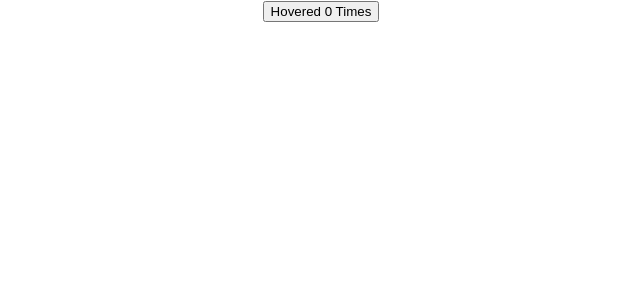
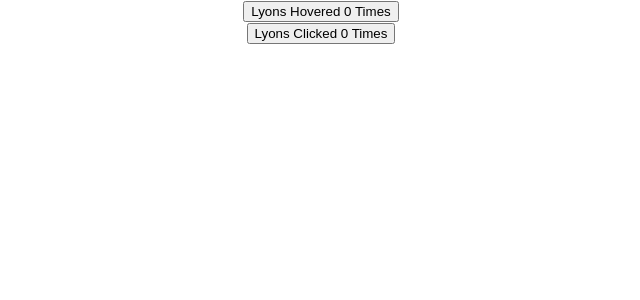
Before and after one commit to lyonsouma/React-Projects, a React (Create React App) app: page / in a window 1280 px wide. Shown: the top 300 px of the page, without its empty margins (319-959 px from the left). Built offline with nearby package versions, Linux system fonts and the light colour scheme.

Commit message:
Using the HOC component

```diff
--- a/src/App.js
+++ b/src/App.js
@@ -22,7 +22,7 @@ import './App.css';
 // import ErrorBoundry from './components/ErrorBoundry';
 // import Hero from './components/Hero';
 // import ClickedCounter from './components/ClickedCounter';
-// import Count from './components/Count2';
+import Count from './components/Count2';
 import Hover from './components/HoverCounter';
 function App() {
   return (
@@ -33,7 +33,7 @@ function App() {
      <Hero heroName="joker"></Hero>
      </ErrorBoundry> */}
    <Hover/>
-   {/* <Count/> */}
+   <Count/>
 {/* <ClickedCounter/> */}
       {/* <Table /> */}
     {/* <Fragment/> */}
--- a/src/components/Count2.js
+++ b/src/components/Count2.js
@@ -1,4 +1,5 @@
 import { Component } from "react";
+import HOC from "./HOC";
 
 class Count extends Component{
     constructor(){
@@ -16,10 +17,10 @@ class Count extends Component{
     render(){
         return(
             <div>
-                <button onClick={this.changeValue}>Clicked {this.state.count} Times</button>
+                <button onClick={this.changeValue}>{this.props.name} Clicked {this.state.count} Times</button>
             </div>
         )
     }
 
 }
-export default Count
+export default HOC (Count)
--- a/src/components/HOC.js
+++ b/src/components/HOC.js
@@ -4,9 +4,10 @@ const HOC = (OriginalComponent) => {
     class NewComponent extends React.Component{
         render(){
             return(
-                <OriginalComponent/>
+                <OriginalComponent name ='Lyons' />
             )
         }
     }
     return NewComponent
 }
+export default HOC
--- a/src/components/HoverCounter.js
+++ b/src/components/HoverCounter.js
@@ -1,5 +1,5 @@
 import { Component } from "react";
-
+import HOC from "./HOC";
 class Hover extends Component{
     constructor(){
         super()
@@ -17,10 +17,10 @@ class Hover extends Component{
         const {hover} = this.state
         return(
             <div>
-                <button onMouseOver={this.changeHoverCounter}>Hovered {hover} Times</button>
+                <button onMouseOver={this.changeHoverCounter}>{this.props.name} Hovered {hover} Times</button>
             </div>
         )
     }
 
 }
-export default Hover
+export default HOC(Hover)
```
